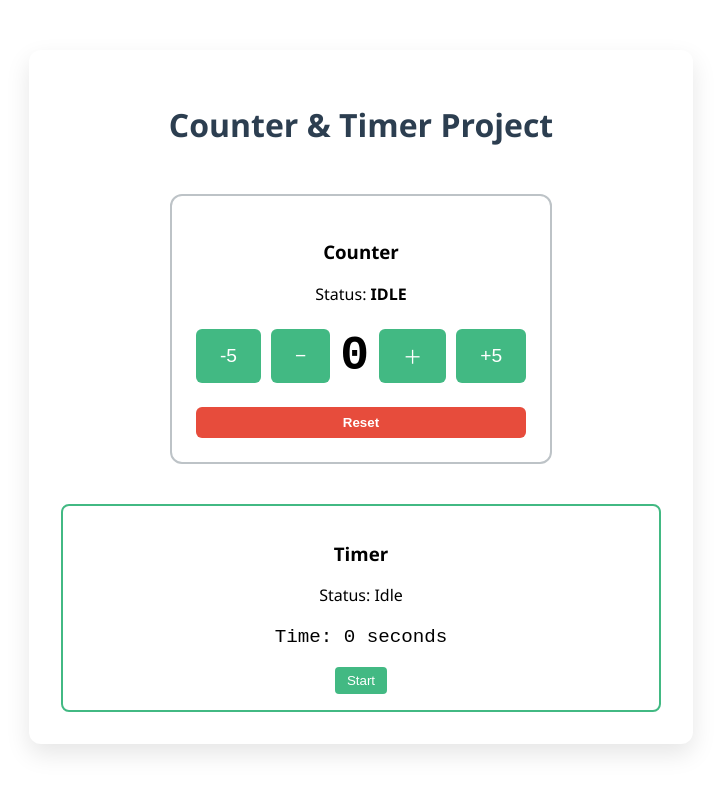
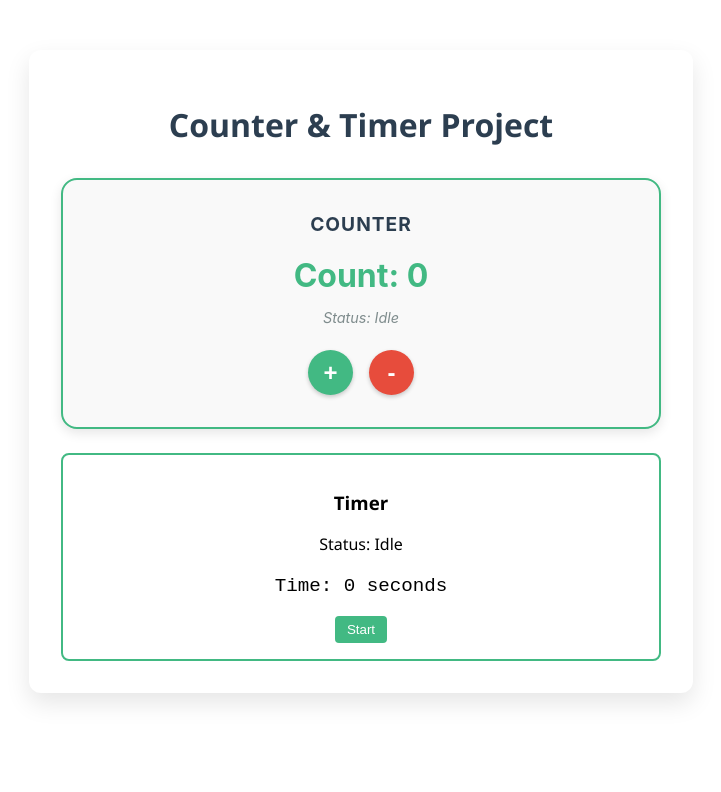
Before and after one commit to Jetronite/20-Vue-Intermediate-Projects, a Vue app in the folder project-02-CounterAndTimer/solution/: page / in a window 1280 px wide. Shown: the top 792 px of the page, without its empty margins (279-1000 px from the left). Built offline with nearby package versions, Linux system fonts and the light colour scheme.

Commit message:
Project 2 - Counter component
simplify component and improve modern styling

Removed the buttonSwitchFour complexity and TypeScript interfaces in favor of a more readable script. Updated the CSS to include circular buttons, better typography, and a "card" container design.

```diff
--- a/project-02-CounterAndTimer/solution/src/components/Counter.vue
+++ b/project-02-CounterAndTimer/solution/src/components/Counter.vue
@@ -1,164 +1,120 @@
 <template>
-  <div class="counter" :class="status.toLowerCase()">
+  <div class="counter">
     <h3>Counter</h3>
-
-    <div class="display-section">
-      <p class="status-label">Status: <span>{{ status }}</span></p>
-    </div>
-
-    <div class="button-grid">
-      <button v-if="buttonSwitchFour === 3" class="btn-3" @click="biggerStepDecrement">-{{ secondStep }}</button>
-      <button v-if="buttonSwitchFour === 1 || buttonSwitchFour === 3" class="btn-1" @click="stepDecrement">-{{ firstStep }}</button>
-      <button @click="decrement">−</button>
-      <p class="count-value">{{ count }}</p>
-      <button @click="increment">＋</button>
-      <button v-if="buttonSwitchFour === 1 || buttonSwitchFour === 2" class="btn-2" @click="stepIncrement">+{{ firstStep }}</button>
-      <button v-if="buttonSwitchFour === 2" class="btn-3" @click="biggerStepIncrement">+{{ secondStep }}</button>
-    </div>
-    <button class="reset-btn" @click="reset">Reset</button>
+    <p>Count: {{ count }}</p>
+    <p>Status: {{ status }}</p>
+    <button @click="increment">+</button>
+    <button @click="decrement">-</button>
   </div>
 </template>
 
-
-<script setup lang="ts">
+<script setup>
 import { ref, computed } from 'vue'
 
-const count = ref<number>(0)
-const firstStep = ref<number>(5)
-const secondStep = ref<number>(10)
+// Reactive state
+const count = ref(0)
 
-/** * buttonSwitchFour handles UI state:
- * 0: Reset/Initial, 1: Single Step, 2: Multi-Increment, 3: Multi-Decrement
- */
-const buttonSwitchFour = ref<number>(1)
-
-const status = computed<string>(() => {
-  if (count.value === 0) return "Idle"
-  if (count.value < 10) return "Low"
-  if (count.value < 20) return "Medium"
-  return "High"
+// Computed property placeholder
+const status = computed(() => {
+  // TODO: derive a status message from count
+  if (count.value === 0) {
+    return "Idle"
+  } else if (count.value <= 33) {
+    return "LOW"
+  } else if (count.value <= 66) {
+    return "LOW"
+  } else if (count.value <= 99) {
+    return "LOW"
+  } else {
+    return "Counting Down"
+  }
 })
 
-function increment (): void {
-  buttonSwitchFour.value = 1;
-  count.value++;
+// Methods
+function increment() {
+  // TODO: increment count
+  count.value++
 }
 
-function decrement (): void {
+function decrement() {
+  // TODO: decrement count (optional: prevent below 0)
   if (count.value > 0) {
-    buttonSwitchFour.value = 1;
     count.value--
   }
 }
-
-function stepIncrement (): void {
-  buttonSwitchFour.value = 2;
-  count.value += firstStep.value
-}
-
-function stepDecrement (): void {
-  if (count.value-firstStep.value >= 0) {
-    buttonSwitchFour.value = 3;
-    count.value -= firstStep.value
-  }
-}
-
-function biggerStepIncrement (): void {
-  count.value += secondStep.value
-}
-
-function biggerStepDecrement (): void {
-  if (count.value-secondStep.value >= 0) {
-    count.value -= secondStep.value
-  }
-}
-
-function reset (): void {
-  count.value = 0
-  buttonSwitchFour.value = 0;
-}
-
 </script>
 
 <style scoped>
 .counter {
-  border: 2px solid;
-  padding: 1.5rem;
-  border-radius: 12px;
+  /* Layout & Container */
+  padding: 2rem;
+  border: 2px solid #42b983;
+  border-radius: 16px;
   text-align: center;
-  transition: all 0.3s ease;
-  margin: 1rem auto;
+  background-color: #f9f9f9;
+  box-shadow: 0 4px 12px rgba(0, 0, 0, 0.1);
+  font-family: 'Inter', sans-serif;
 }
 
-/* Dynamic Border Colors based on Status */
-.counter.idle {
-  border-color: #bdc3c7;
+h3 {
+  margin-top: 0;
+  color: #2c3e50;
+  text-transform: uppercase;
+  letter-spacing: 1px;
+  font-size: 1.2rem;
 }
 
-.counter.low {
-  border-color: #3498db;
+/* Typography for Count and Status */
+p:nth-of-type(1) {
+  font-size: 2rem;
+  font-weight: bold;
+  margin: 10px 0;
+  color: #42b983;
 }
 
-.counter.medium {
-  border-color: #f1c40f;
+p:nth-of-type(2) {
+  font-style: italic;
+  color: #7f8c8d;
+  margin-bottom: 1.5rem;
+  font-size: 0.9rem;
 }
 
-.counter.high {
-  border-color: #e74c3c;
-}
-
-.count-value {
-  font-size: 3rem;
+/* Buttons */
+button {
+  width: 45px;
+  height: 45px;
+  font-size: 1.5rem;
   font-weight: bold;
-  margin: 0;
-  font-family: 'Courier New', Courier, monospace;
-}
-
-.status-label span {
-  font-weight: bold;
-  text-transform: uppercase;
-}
-
-/* Grid Layout for buttons */
-.button-grid {
-  display: flex;
-  flex-direction: row;
-  gap: 10px;
-  margin: 1.5rem 0;
-}
-
-button {
-  padding: 8px 16px;
-  border-radius: 6px;
-  background-color: #ecf0f1;
-  color: #2c3e50;
-  border: 1px solid #bdc3c7;
-  cursor: pointer;
-  transition: all 0.2s;
-}
-
-button:hover:not(:disabled) {
-  background-color: #dfe6e9;
-}
-
-button:disabled {
-  opacity: 0.5;
-  cursor: not-allowed;
-}
-
-.button-grid button {
-  padding: 12px 24px;
-  font-size: 1.2rem;
+  margin: 0 8px;
+  border-radius: 50%; /* Circular buttons */
   background-color: #42b983;
   color: white;
   border: none;
+  cursor: pointer;
+  transition: all 0.2s ease;
+  display: inline-flex;
+  align-items: center;
+  justify-content: center;
+  box-shadow: 0 2px 4px rgba(0, 0, 0, 0.2);
 }
 
-.reset-btn {
-  width: 100%;
+button:hover {
+  background-color: #33a06f;
+  transform: translateY(-2px);
+  box-shadow: 0 4px 8px rgba(0, 0, 0, 0.2);
+}
+
+button:active {
+  transform: translateY(0);
+  box-shadow: 0 1px 2px rgba(0, 0, 0, 0.2);
+}
+
+/* Specific styling for the minus button to differentiate */
+button:last-of-type {
   background-color: #e74c3c;
-  color: white;
-  border: none;
-  font-weight: bold;
+}
+
+button:last-of-type:hover {
+  background-color: #c0392b;
 }
 </style>
```
Also changed, not shown: 1 other file (tests, documents, lock files or other folders).
